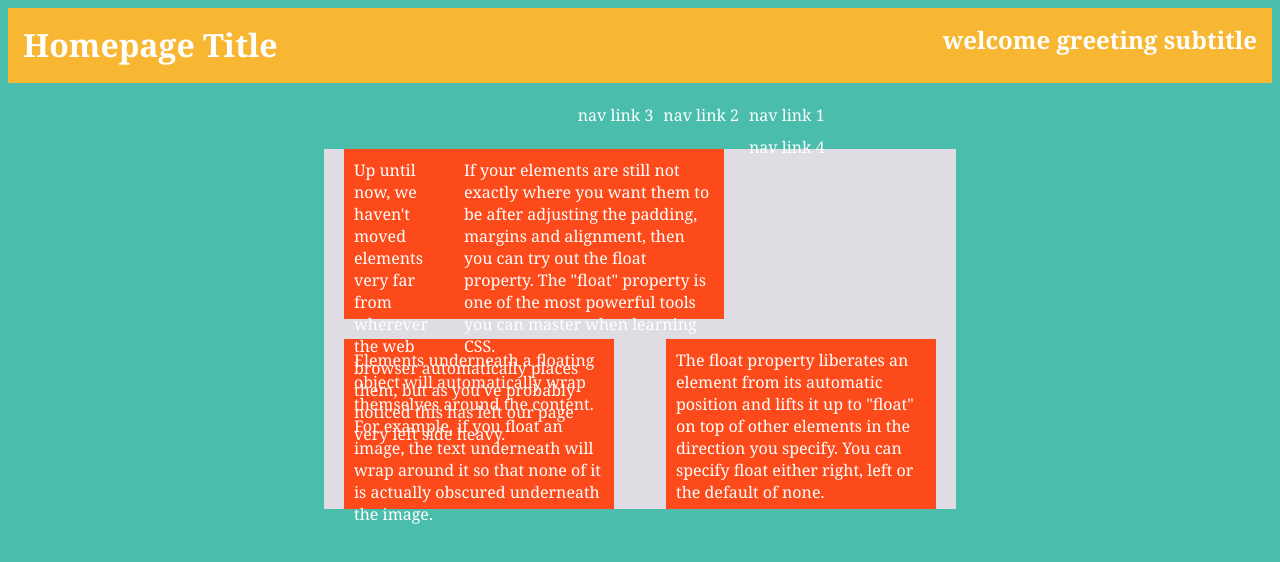
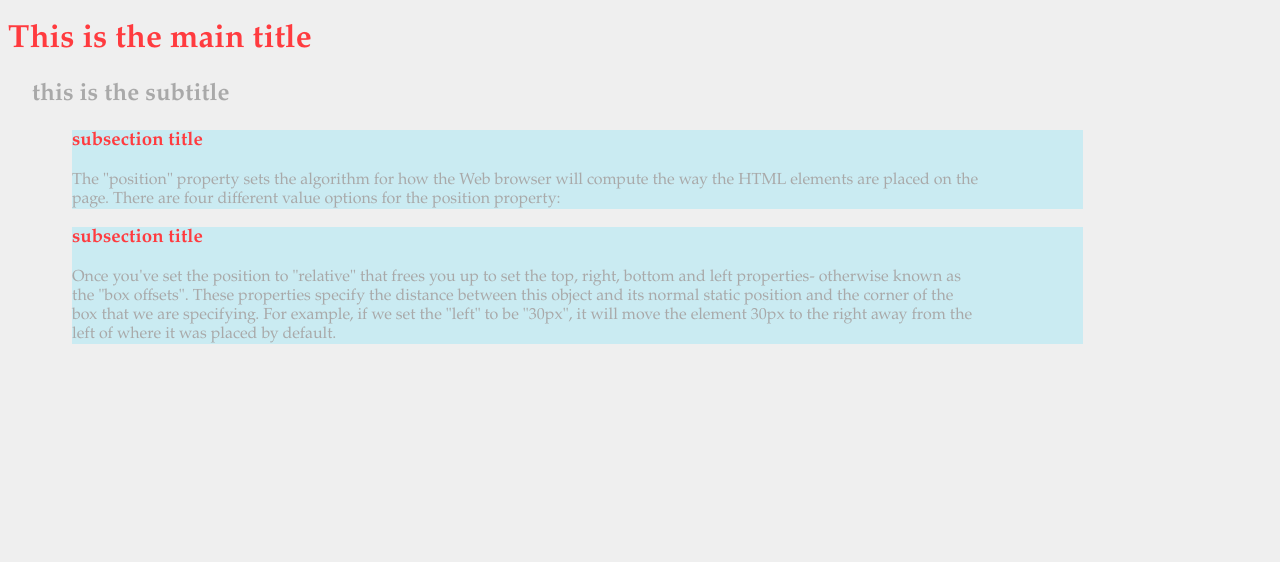
Before and after one commit to jgarayAsesoftware/micromaster, a plain HTML site: page index.html in a window 1280 px wide. Drawn offline with Linux system fonts and the light colour scheme.

Commit message:
Activity 4.4 - Practice with relative positioning

```diff
--- a/index.html
+++ b/index.html
@@ -1,36 +1,29 @@
 <!DOCTYPE html>
+<!--It's a best practice to always declare DOCTYPE!-->
 <html lang="en">
-    <head>
-        <meta charset="utf-8">
-        <title>My HTML page</title>
-        <link rel="stylesheet" href="style.css">
-    </head>
+  <head>
+    <link rel="stylesheet" href="style.css">
+    <title>Practice with Relative Positioning</title>
+      <meta charset="utf-8">
+  </head>
   <body>
-   <header>
-    <h2>welcome greeting subtitle</h2>
-    <h1>Homepage Title</h1>
-   </header>
-  <section id="navigation">
-   <ul>
-    <li>nav link 1</li>
-    <li>nav link 2</li>
-    <li>nav link 3</li>
-    <li>nav link 4</li>
-    </ul>
-   </section>
-   <section id="content">
-    <div id="topRight">
-    If your elements are still not exactly where you want them to be after adjusting the padding, margins and alignment, then you can try out the float property. The "float" property is one of the most powerful tools you can master when learning CSS.
+    <h1>This is the main title</h1>
+    <h2>this is the subtitle</h2>
+    <section>
+      <div>
+      <h3>subsection title</h3>
+          <p>
+      The "position" property sets the algorithm for how the Web browser will compute the way the HTML elements are placed on the page. There are four different value options for the position property:
+        </p>
     </div>
-    <div id="topLeft">
-    Up until now, we haven't moved elements very far from wherever the web browser automatically places them, but as you've probably noticed this has left our page very left side heavy.
-    </div>
-    <div id="bottomRight">
-    The float property liberates an element from its automatic position and lifts it up to "float" on top of other elements in the direction you specify.  You can specify float either right, left or the default of none.
-    </div>
-    <div id="bottomLeft">
-    Elements underneath a floating object will automatically wrap themselves around the content. For example, if you float an image, the text underneath will wrap around it so that none of it is actually obscured underneath the image.
-    </div>
-   </section>
+    <div>
+      <h3>subsection title</h3>
+      <p>
+     Once you've set the position to "relative" that frees you up to set the top, right, bottom and left properties- otherwise known as the "box offsets". These properties specify the distance between this object and its normal static position and the corner of the box that we are specifying.
+
+For example, if we set the "left" to be "30px", it will move the element 30px to the right away from the left of where it was placed by default.
+      </p>
+      </div>
+    </section>
   </body>
 </html>
--- a/style.css
+++ b/style.css
@@ -1,52 +1,24 @@
 body {
-  background-color: #4ABDAC;
-  color: #FFFFFF;
-  font-family: Georgia, serif;
+  background-color: #EFEFEF;
+  color: #A9A9A9;
+  font-family: "Book Antiqua", serif;
 }
-header {
-  background-color: #F7B733;
-  height: 75px;
+h1 {
+  color: #FF3B3F;
 }
-
-h1 {
-  padding: 15px;
-  float: left;
-  margin: auto;
-}
-h2{
-  padding: 15px;
-  float: right;
-  margin: auto;
-}
-li{
-  float: right;
-  padding: 5px 5px;
-  list-style-type: none;
-}
-#navigation {
-  height: 30px;
-  width: 30%;
-  margin-left: auto;
-  margin-right: auto;
-}
-
-#navigation li:hover {
-  border-bottom: 1px #FC4A1A solid;
-}
-#content {
-  background-color: #DFDCE3;
-  width: 50%;
-  margin: 0 auto;
+h2 {
+  position: relative;
+  left: 1em;
 }
 div {
-  background-color: #FC4A1A;
-  width: 250px;
-  height: 150px;
-  padding: 10px;
-  margin: 20px;
+  position: relative;
+  left: 4em;
+  background-color: #CAEBF2;
+  width: 80%;
 }
-
-#topRight,#bottomRight{
-  float: right;
-  margin-top: 0px;
+h3 {
+  color: #FF3B3F;
 }
+p {
+  width: 90%;
+}
```
